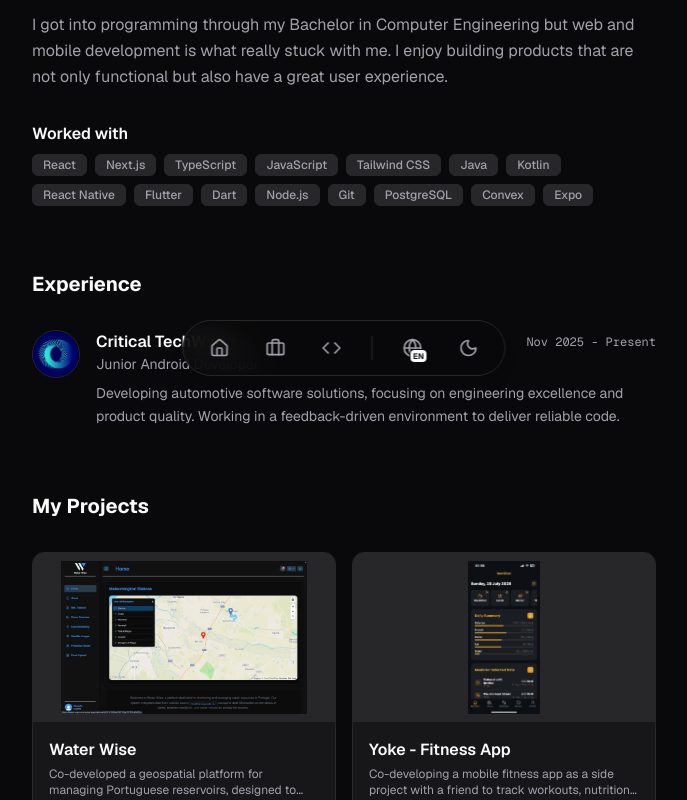
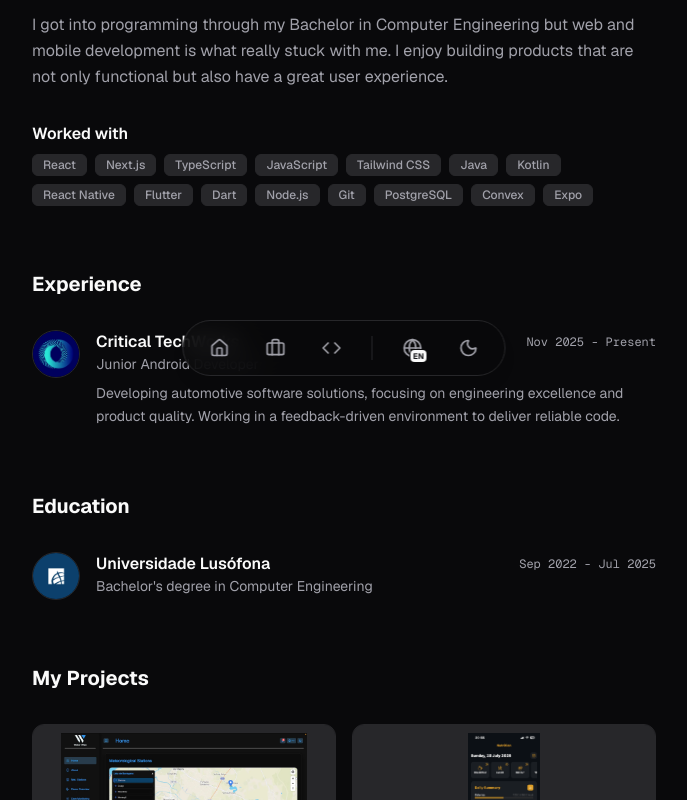
Before and after one commit to ric2003/Portfolio, a Next.js app: page / in a window 1280 px wide. Shown: the part 400-1200 px from the top of the page, without its empty margins (296-983 px from the left). Built offline with nearby package versions, Linux system fonts and the light colour scheme.

Commit message:
Added education section

```diff
--- a/src/app/page.tsx
+++ b/src/app/page.tsx
@@ -20,6 +20,7 @@
 import { LanguageToggle } from "@/components/ui/language-toggle";
 import { useTranslation } from "react-i18next";
 import { Experience } from "@/components/experience";
+import { Education } from "@/components/education";
 import Link from "next/link";
 import { useTheme } from "next-themes";
 import {
@@ -211,6 +212,9 @@
         {/* Experience */}
         <Experience />
 
+        {/* Education */}
+        <Education />
+
         {/* Projects */}
         <section id="projects" className="mb-16">
           <h2 className="text-xl font-bold mb-8">{t("projects.title")}</h2>
--- /dev/null
+++ b/src/components/education.tsx
@@ -0,0 +1,47 @@
+"use client";
+
+import { useTranslation } from "react-i18next";
+import { Avatar, AvatarFallback, AvatarImage } from "@/components/ui/avatar";
+import { GraduationCap } from "lucide-react";
+
+export function Education() {
+    const { t } = useTranslation();
+
+    const educationItems = t("education.items", {
+        returnObjects: true,
+    }) as Array<{
+        degree: string;
+        institution: string;
+        period: string;
+    }>;
+
+    return (
+        <section id="education" className="mb-16">
+            <h2 className="text-xl font-bold mb-8">{t("education.title")}</h2>
+            <div className="flex flex-col gap-8">
+                {educationItems.map((item, index) => (
+                    <div key={index} className="flex gap-4 items-start group">
+                        <Avatar className="h-12 w-12 border border-border bg-muted">
+                            <AvatarImage src="/uni.webp" alt={item.institution} className="object-cover" />
+                            <AvatarFallback className="bg-muted text-muted-foreground text-xs">
+                                <GraduationCap className="h-5 w-5" />
+                            </AvatarFallback>
+                        </Avatar>
+
+                        <div className="flex flex-col flex-1">
+                            <div className="flex flex-col sm:flex-row sm:items-center justify-between gap-1">
+                                <h3 className="font-semibold text-foreground">
+                                    {item.institution}
+                                </h3>
+                                <span className="text-xs text-muted-foreground font-mono">
+                                    {item.period}
+                                </span>
+                            </div>
+                            <p className="text-sm text-muted-foreground">{item.degree}</p>
+                        </div>
+                    </div>
+                ))}
+            </div>
+        </section>
+    );
+}
--- a/src/locales/en/translation.json
+++ b/src/locales/en/translation.json
@@ -29,6 +29,16 @@
         "company": "Critical TechWorks",
         "period": "Nov 2025 - Present",
         "description": "Developing automotive software solutions, focusing on engineering excellence and product quality. Working in a feedback-driven environment to deliver reliable code."
+      }
+    ]
+  },
+  "education": {
+    "title": "Education",
+    "items": [
+      {
+        "degree": "Bachelor's degree in Computer Engineering",
+        "institution": "Universidade Lusófona",
+        "period": "Sep 2022 - Jul 2025"
       }
     ]
   },
--- a/src/locales/pt/translation.json
+++ b/src/locales/pt/translation.json
@@ -29,6 +29,16 @@
         "company": "Critical TechWorks",
         "period": "Nov 2025 - Presente",
         "description": "Desenvolvimento de software para automóveis, focado em excelência de engenharia e qualidade. Ambiente de feedback para entregar código confiável."
+      }
+    ]
+  },
+  "education": {
+    "title": "Educação",
+    "items": [
+      {
+        "degree": "Licenciatura em Engenharia Informática",
+        "institution": "Universidade Lusófona",
+        "period": "Set 2022 - Jul 2025"
       }
     ]
   },
```
Also changed, not shown: public/uni.webp (added).
